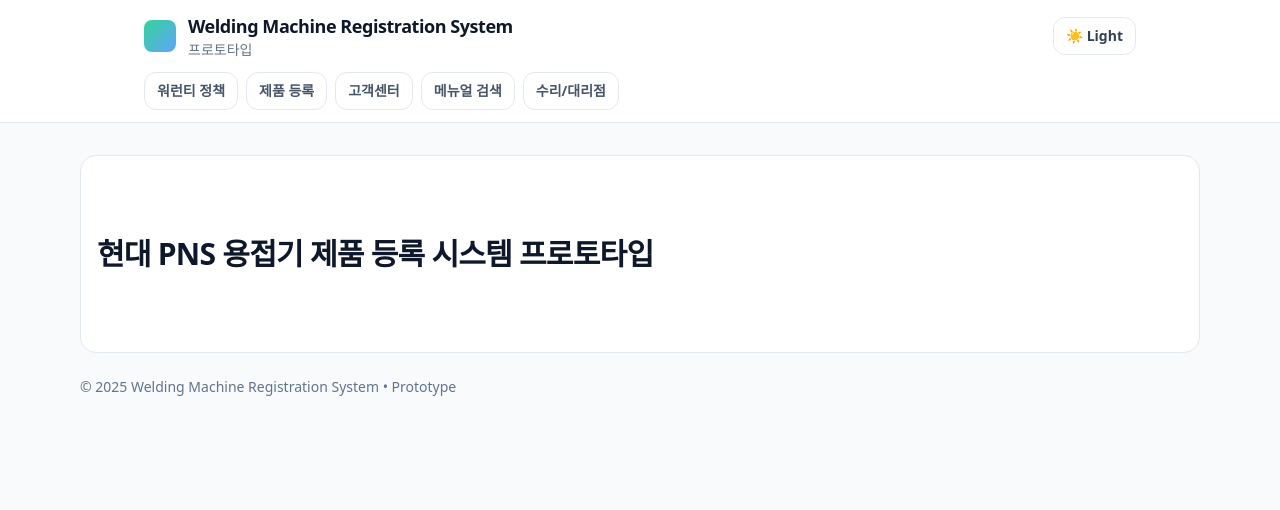
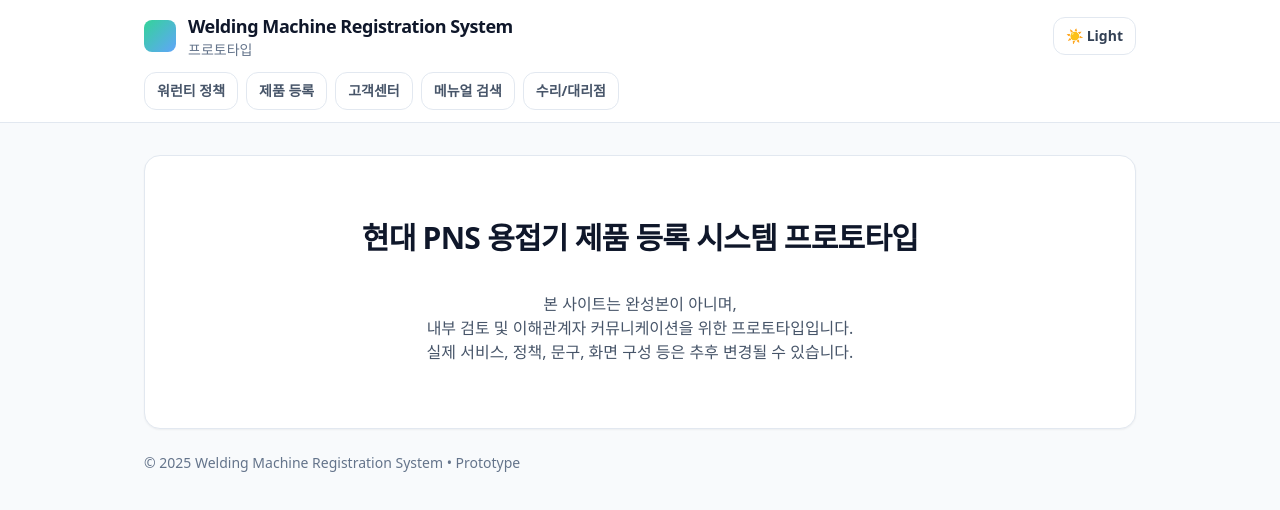
Before and after one commit to dongseong-hdweld/pnsWeldingMachine, a React (Vite) app: page / in a window 1280 px wide. Shown: the top 510 px of the page. Built offline with nearby package versions, Linux system fonts and the light colour scheme.

Commit message:
Home 문구 수정

```diff
--- a/src/pages/Home.jsx
+++ b/src/pages/Home.jsx
@@ -1,19 +1,25 @@
 // src/pages/Home.jsx
 import React from 'react';
 import Footer from '../components/Footer.jsx';
-import Card from '../components/Card.jsx';
 
 export default function Home() {
   return (
-    <main className="max-w-6xl mx-auto px-4 py-8"> {/* 가로 폭: 5xl → 6xl, 상하 여백 증가 */}
-      <Card>
-        {/* 카드 내부 세로 공간을 크게 */}
-        <div className="py-10 md:py-14 lg:py-16">
-          <h2 className="text-2xl md:text-3xl font-bold tracking-tight text-slate-900 dark:text-slate-200">
+    // ⬇️ max-w-6xl → max-w-5xl, px-4 → px-3 (md 이상은 px-4)
+    <main className="max-w-5xl mx-auto px-3 md:px-4 py-8">
+      <section className="w-full rounded-2xl border border-slate-200 bg-white shadow-sm
+                          dark:border-slate-700 dark:bg-slate-900">
+        {/* ⬇️ px-6 → px-4 md:px-6 (작은 화면에서 더 좁게) */}
+        <div className="px-4 md:px-6 py-10 md:py-14 lg:py-16 flex flex-col items-center justify-center gap-3">
+          <h2 className="text-center text-2xl md:text-3xl font-bold tracking-tight text-slate-900 dark:text-slate-200">
             현대 PNS 용접기 제품 등록 시스템 프로토타입
           </h2>
+          <p className="text-center text-sm md:text-base text-slate-600 dark:text-slate-300 max-w-2xl">
+            <br /> 본 사이트는 완성본이 아니며, <br />
+            내부 검토 및 이해관계자 커뮤니케이션을 위한 프로토타입입니다. <br />
+            실제 서비스, 정책, 문구, 화면 구성 등은 추후 변경될 수 있습니다.
+          </p>
         </div>
-      </Card>
+      </section>
 
       <Footer />
     </main>
```
